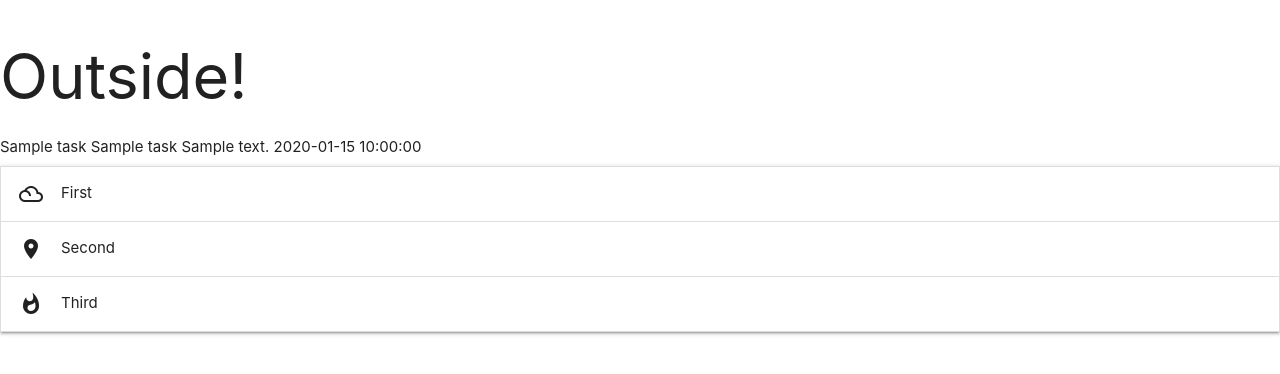
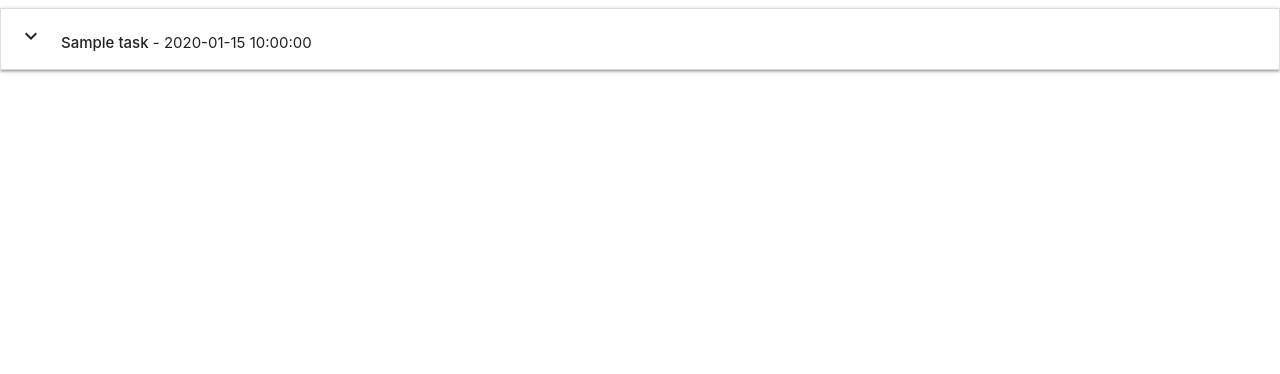
Before and after one commit to andreasdk/task_manager, a Flask app: page / in a window 1280 px wide. Shown: the top 374 px of the page. Run offline with Flask 2, Linux system fonts and the light colour scheme; a database or web service that is not in the repository returns one stand-in record (values such as "Sample title"); some libraries are stand-ins or nearby versions.

Commit message:
accordion data conditional, arrow icon

```diff
--- a/templates/base.html
+++ b/templates/base.html
@@ -10,7 +10,6 @@
       <meta name="viewport" content="width=device-width, initial-scale=1.0"/>
     </head>
     <body>
-        <h1>Outside!</h1>
         {% block content %}
         {% endblock %}
     <script src="https://code.jquery.com/jquery-3.4.1.min.js" integrity="sha256-CSXorXvZcTkaix6Yvo6HppcZGetbYMGWSFlBw8HfCJo="crossorigin="anonymous"></script>
--- a/templates/tasks.html
+++ b/templates/tasks.html
@@ -1,24 +1,21 @@
+
 {% extends 'base.html' %}
 {% block content %}
-    {% for task in tasks %}
-        {{task.task_name}}
-        {{task.category_name}}
-        {{task.task_description}}
-        {{task.is_urgent}}
-        {{task.due_date}}
-    {% endfor %}
-    <ul class="collapsible">
-    <li>
-      <div class="collapsible-header"><i class="material-icons">filter_drama</i>First</div>
-      <div class="collapsible-body"><span>Lorem ipsum dolor sit amet.</span></div>
-    </li>
-    <li>
-      <div class="collapsible-header"><i class="material-icons">place</i>Second</div>
-      <div class="collapsible-body"><span>Lorem ipsum dolor sit amet.</span></div>
-    </li>
-    <li>
-      <div class="collapsible-header"><i class="material-icons">whatshot</i>Third</div>
-      <div class="collapsible-body"><span>Lorem ipsum dolor sit amet.</span></div>
-    </li>
-  </ul>
+    <ul class="collapsible" data-collapsible="accordion">
+        {% for task in tasks %}
+        <li>
+            <div class="collapsible-header">
+
+                <div class=" task_header col s9">
+                    <i class="material-icons">expand_more</i><strong>{{task.task_name}}</strong> - {{task.due_date}}
+                </div>
+            </div>
+            <div class="collapsible-body">
+                <span>
+                    {{task.task_description}}
+                </span>
+            </div>
+        </li>
+        {% endfor %}
+    </ul>
 {% endblock %}
```
